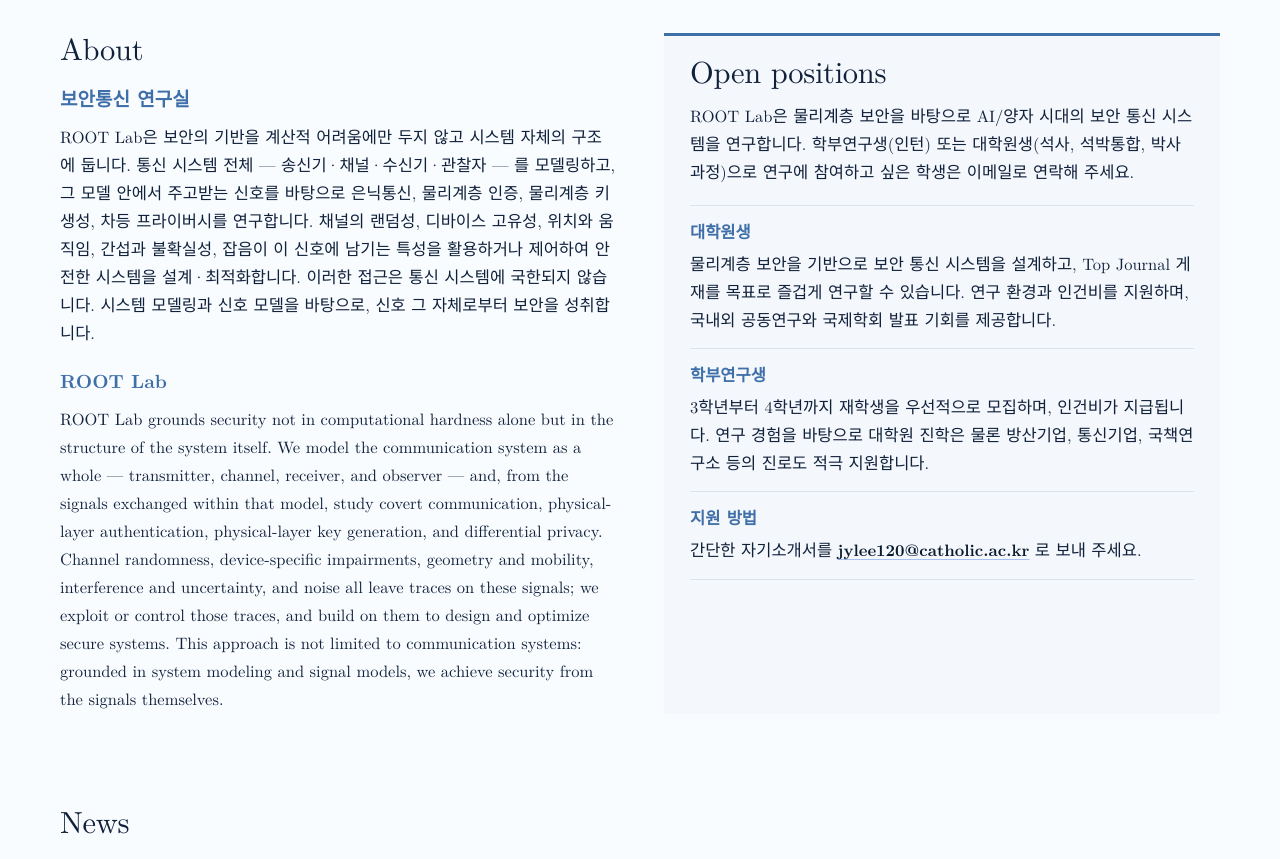
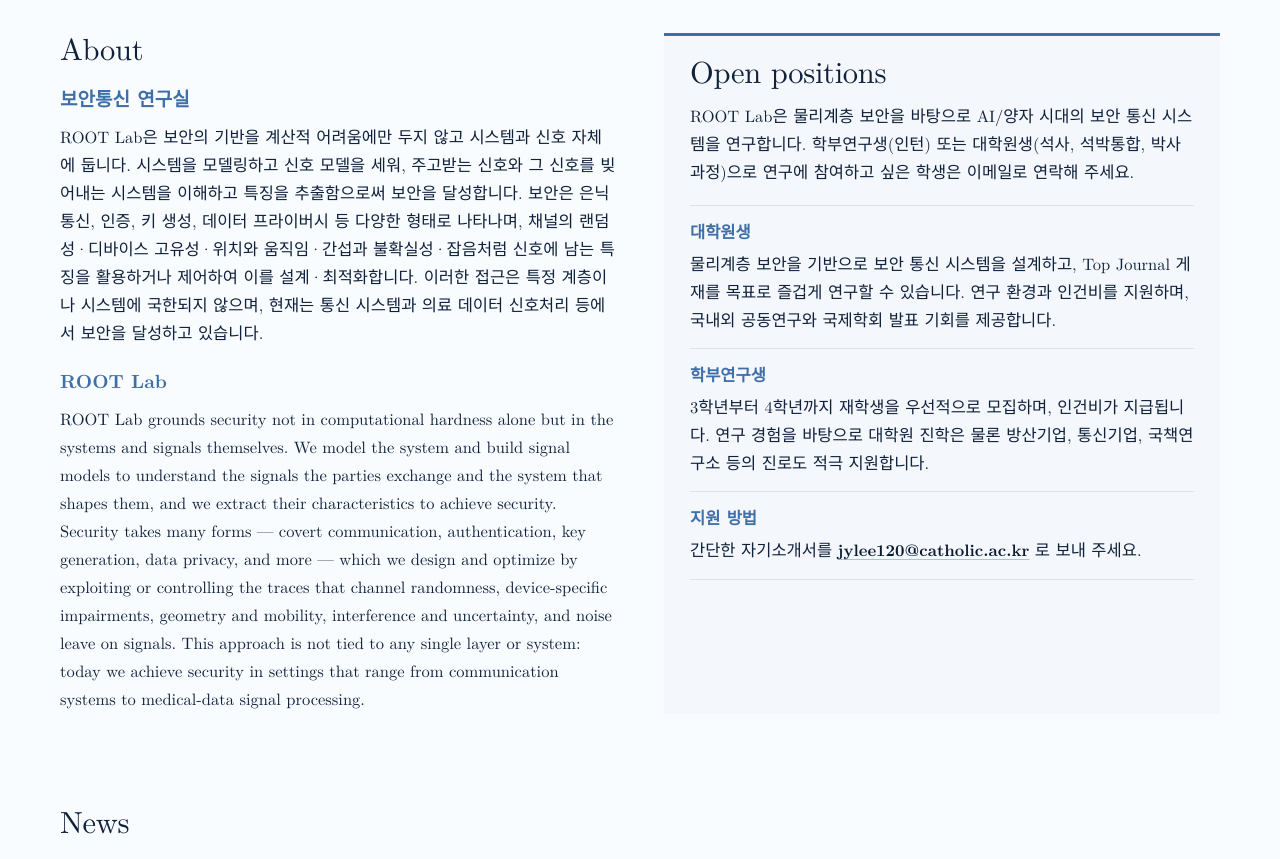
Before and after one commit to root-jylee/root-jylee.github.io, a plain HTML site: page index.html in a window 1280 px wide. Shown: the part 460-1319 px from the top of the page. Drawn offline with Linux system fonts and the light colour scheme.

Commit message:
Reframe About around signal-model feature extraction and broader domains (#40)
Rewrite the home About (KR/EN): we model the system and build signal
models to understand signals and the systems that shape them, extract
their characteristics, and achieve security. Security takes many forms
(covert communication, authentication, key generation, data privacy),
and is not tied to a single layer or system — today spanning communication
systems and medical-data signal processing. Also drop "Physical Layer
Security for Communication Systems" from the home meta description.


Claude-Session: https://claude.ai/code/session_01SH5JumREMWSvVFbqjGZATy

Co-authored-by: Claude <noreply@anthropic.com>

```diff
--- a/index.html
+++ b/index.html
@@ -2,7 +2,7 @@
 <html lang="en">
 <head>
   <meta charset="utf-8"><meta name="color-scheme" content="only light">
-  <meta name="viewport" content="width=device-width,initial-scale=1"><meta name="description" content="ROOT Lab (보안통신 연구실), The Catholic University of Korea — Root of Trust in Signals · Physical Layer Security for Communication Systems">
+  <meta name="viewport" content="width=device-width,initial-scale=1"><meta name="description" content="ROOT Lab (보안통신 연구실), The Catholic University of Korea — Root of Trust in Signals · System Modeling and Signal Design for Security and Privacy">
   <link rel="icon" type="image/svg+xml" href="assets/img/favicon.svg?v=12"><link rel="icon" type="image/png" sizes="32x32" href="assets/img/favicon-32.png?v=12"><link rel="icon" type="image/png" sizes="64x64" href="assets/img/favicon-64.png?v=12"><link rel="apple-touch-icon" href="assets/img/apple-touch-icon.png?v=11"><title>ROOT Lab — Root of Trust in Signals</title>
   <meta property="og:type" content="website">
   <meta property="og:site_name" content="ROOT Lab">
@@ -68,8 +68,8 @@
       <div class="about-col">
         <div class="section-label-row"><h2 class="section-title">About</h2></div>
       <div class="about-grid">
-        <div><h3>보안통신 연구실</h3><p>ROOT Lab은 보안의 기반을 계산적 어려움에만 두지 않고 시스템 자체의 구조에 둡니다. 통신 시스템 전체 &mdash; 송신기·채널·수신기·관찰자 &mdash; 를 모델링하고, 그 모델 안에서 주고받는 신호를 바탕으로 은닉통신, 물리계층 인증, 물리계층 키 생성, 차등 프라이버시를 연구합니다. 채널의 랜덤성, 디바이스 고유성, 위치와 움직임, 간섭과 불확실성, 잡음이 이 신호에 남기는 특성을 활용하거나 제어하여 안전한 시스템을 설계·최적화합니다. 이러한 접근은 통신 시스템에 국한되지 않습니다. 시스템 모델링과 신호 모델을 바탕으로, 신호 그 자체로부터 보안을 성취합니다.</p></div>
-        <div><h3>ROOT Lab</h3><p>ROOT Lab grounds security not in computational hardness alone but in the structure of the system itself. We model the communication system as a whole &mdash; transmitter, channel, receiver, and observer &mdash; and, from the signals exchanged within that model, study covert communication, physical-layer authentication, physical-layer key generation, and differential privacy. Channel randomness, device-specific impairments, geometry and mobility, interference and uncertainty, and noise all leave traces on these signals; we exploit or control those traces, and build on them to design and optimize secure systems. This approach is not limited to communication systems: grounded in system modeling and signal models, we achieve security from the signals themselves.</p></div>
+        <div><h3>보안통신 연구실</h3><p>ROOT Lab은 보안의 기반을 계산적 어려움에만 두지 않고 시스템과 신호 자체에 둡니다. 시스템을 모델링하고 신호 모델을 세워, 주고받는 신호와 그 신호를 빚어내는 시스템을 이해하고 특징을 추출함으로써 보안을 달성합니다. 보안은 은닉통신, 인증, 키 생성, 데이터 프라이버시 등 다양한 형태로 나타나며, 채널의 랜덤성·디바이스 고유성·위치와 움직임·간섭과 불확실성·잡음처럼 신호에 남는 특징을 활용하거나 제어하여 이를 설계·최적화합니다. 이러한 접근은 특정 계층이나 시스템에 국한되지 않으며, 현재는 통신 시스템과 의료 데이터 신호처리 등에서 보안을 달성하고 있습니다.</p></div>
+        <div><h3>ROOT Lab</h3><p>ROOT Lab grounds security not in computational hardness alone but in the systems and signals themselves. We model the system and build signal models to understand the signals the parties exchange and the system that shapes them, and we extract their characteristics to achieve security. Security takes many forms &mdash; covert communication, authentication, key generation, data privacy, and more &mdash; which we design and optimize by exploiting or controlling the traces that channel randomness, device-specific impairments, geometry and mobility, interference and uncertainty, and noise leave on signals. This approach is not tied to any single layer or system: today we achieve security in settings that range from communication systems to medical-data signal processing.</p></div>
       </div>
       </div>
       <div class="openings-col" id="open-positions">
```
